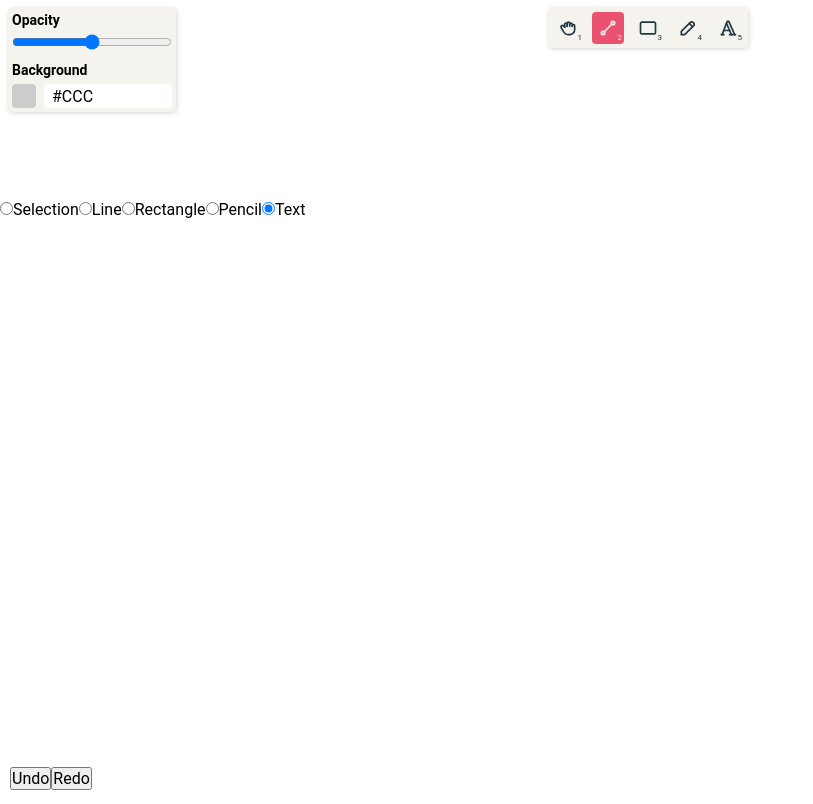
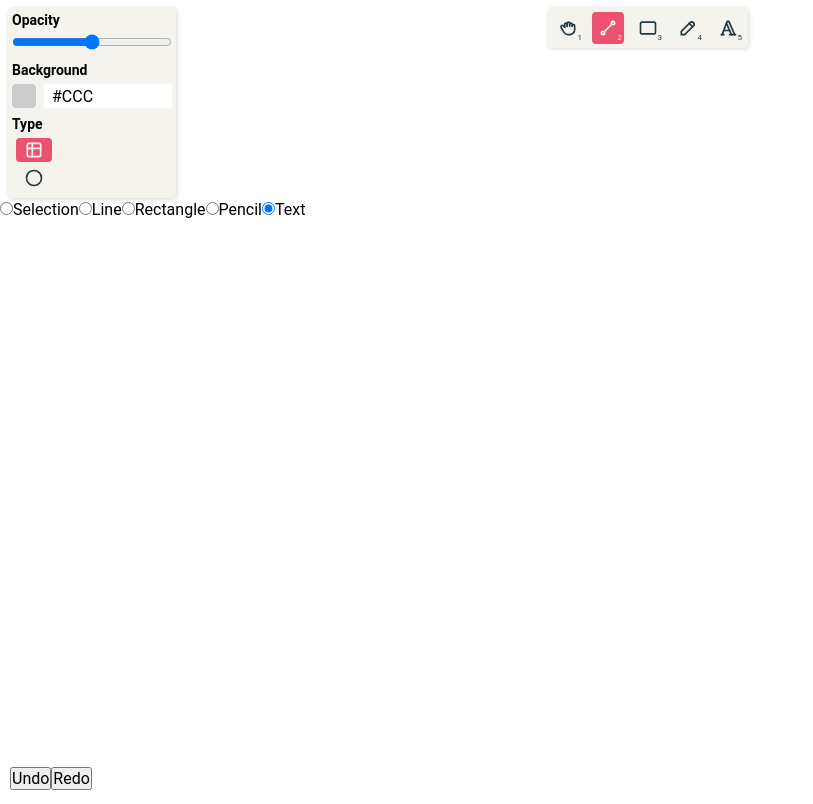
Before and after one commit to assonif/frontend-drawing, a React (Create React App) app: page / in a window 1280 px wide. Shown: the whole page, without its empty margins (0-813 px from the left). Built offline with nearby package versions, Linux system fonts and the light colour scheme.

Commit message:
enabler/adapt custom button to accept new options

```diff
--- a/src/components/CustomButton/styles.js
+++ b/src/components/CustomButton/styles.js
@@ -1,11 +1,12 @@
 import styled from 'styled-components';
+import PropTypes from 'prop-types';
 
 export const CustomButton = styled.button`
   position: relative;
   display: flex;
 
   border: 0;
-  padding: 6px;
+  padding: ${(props) => (props.type === 'square' ? '6px' : '2px 8px')};
   margin: 4px;
 
   border-radius: 4px;
@@ -27,3 +28,12 @@ export const CustomButton = styled.button`
     right: 2px;
   }
 `;
+
+CustomButton.propTypes = {
+  type: PropTypes.oneOf(['square', 'rectangle']),
+  isSelected: PropTypes.bool.isRequired,
+};
+
+CustomButton.defaultProps = {
+  type: 'square',
+};
--- a/src/components/PageSettings/index.js
+++ b/src/components/PageSettings/index.js
@@ -1,5 +1,7 @@
 import React from 'react';
+import { TbCircle, TbTable } from 'react-icons/tb';
 import ColorPicker from '../ColorPicker';
+import { CustomButton } from '../CustomButton/styles';
 import CustomInputRange from '../CustomInputRange';
 
 import FloatingContainer from '../FloatingContainer';
@@ -15,6 +17,14 @@ function PageSettings() {
         <SettingsSection title="Background">
           <ColorPicker />
         </SettingsSection>
+        <SettingsSection title="Type">
+          <CustomButton isSelected type="rectangle">
+            <TbTable />
+          </CustomButton>
+          <CustomButton type="rectangle">
+            <TbCircle />
+          </CustomButton>
+        </SettingsSection>
       </div>
     </FloatingContainer>
   );
```
